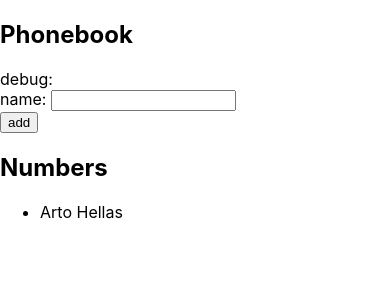
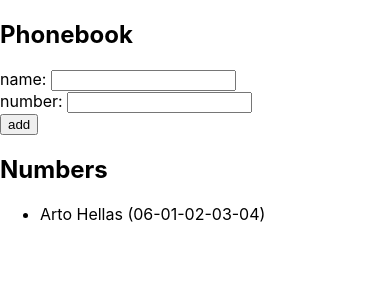
Before and after one commit to mehdiamrane/fullstackopen, a React (Create React App) app in the folder part2/phonebook/: page / in a window 390 px wide. Shown: the top 300 px of the page. Built offline with nearby package versions, Linux system fonts and the light colour scheme; the HTML template or start-up script is replaced by a standard one.

Commit message:
Part2/phonebook: 2.8 solution added (#24)

```diff
--- a/part2/phonebook/src/App.js
+++ b/part2/phonebook/src/App.js
@@ -1,8 +1,9 @@
 import React, { useState } from 'react';
 
 const App = () => {
-  const [persons, setPersons] = useState([{ name: 'Arto Hellas' }]);
+  const [persons, setPersons] = useState([{ name: 'Arto Hellas', number: '06-01-02-03-04' }]);
   const [newName, setNewName] = useState('');
+  const [newNumber, setNewNumber] = useState('');
 
   const nameExists = persons.find((person) => person.name.toLowerCase() === newName.toLowerCase());
 
@@ -12,9 +13,10 @@
     if (nameExists) {
       alert(`${newName} is already added to phonebook`);
     } else {
-      const newPersonToAdd = { name: newName };
+      const newPersonToAdd = { name: newName, number: newNumber };
       setPersons(persons.concat(newPersonToAdd));
       setNewName('');
+      setNewNumber('');
     }
   };
 
@@ -22,17 +24,27 @@
     setNewName(e.target.value);
   };
 
+  const handleNumberInputChange = (e) => {
+    setNewNumber(e.target.value);
+  };
+
   const listOfPersons = persons.map((person) => {
-    return <li key={person.name}>{person.name}</li>;
+    return (
+      <li key={person.name}>
+        {person.name} ({person.number})
+      </li>
+    );
   });
 
   return (
     <div>
       <h2>Phonebook</h2>
-      <div>debug: {newName}</div>
       <form onSubmit={addPerson}>
         <div>
           name: <input value={newName} onChange={handleNameInputChange} />
+        </div>
+        <div>
+          number: <input value={newNumber} onChange={handleNumberInputChange} />
         </div>
         <div>
           <button type='submit'>add</button>
```
